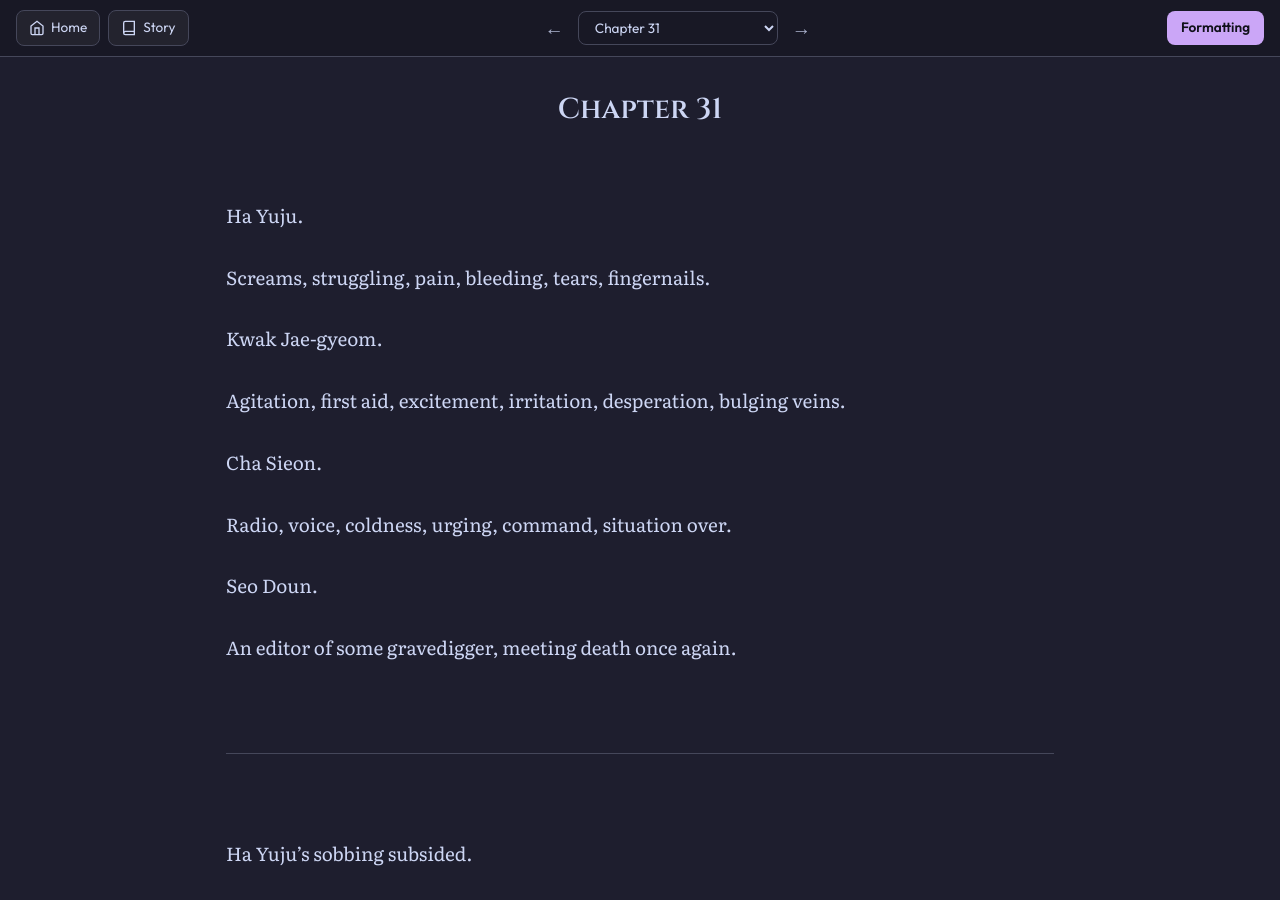
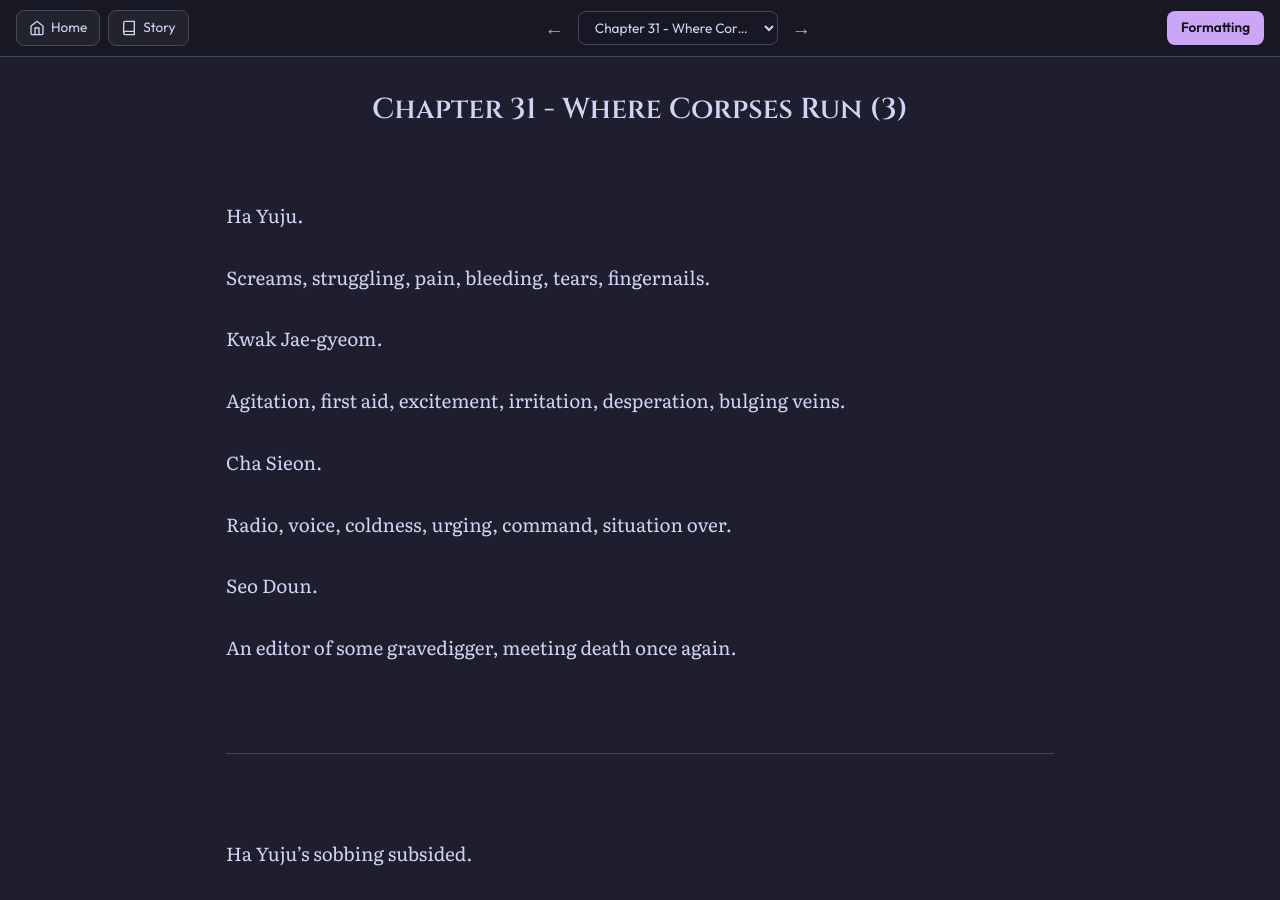
Before and after one commit to soleumn/soleumn.github.io, a Jekyll site: the page built from _chapters/esg/ch31.md, in a window 1280 px wide and 900 px high. Built offline with Jekyll 4.4.1, drawn with Linux system fonts in a browser that asks for light colours; comment, search, counter and statistics services are not loaded.

Commit message:
Update ch31.md

```diff
--- a/_chapters/esg/ch31.md
+++ b/_chapters/esg/ch31.md
@@ -1,5 +1,5 @@
 ---
-title: "Chapter 31"
+title: "Chapter 31 - Where Corpses Run (3)"
 categories: esg
 capitulo: 31
 ---
```
